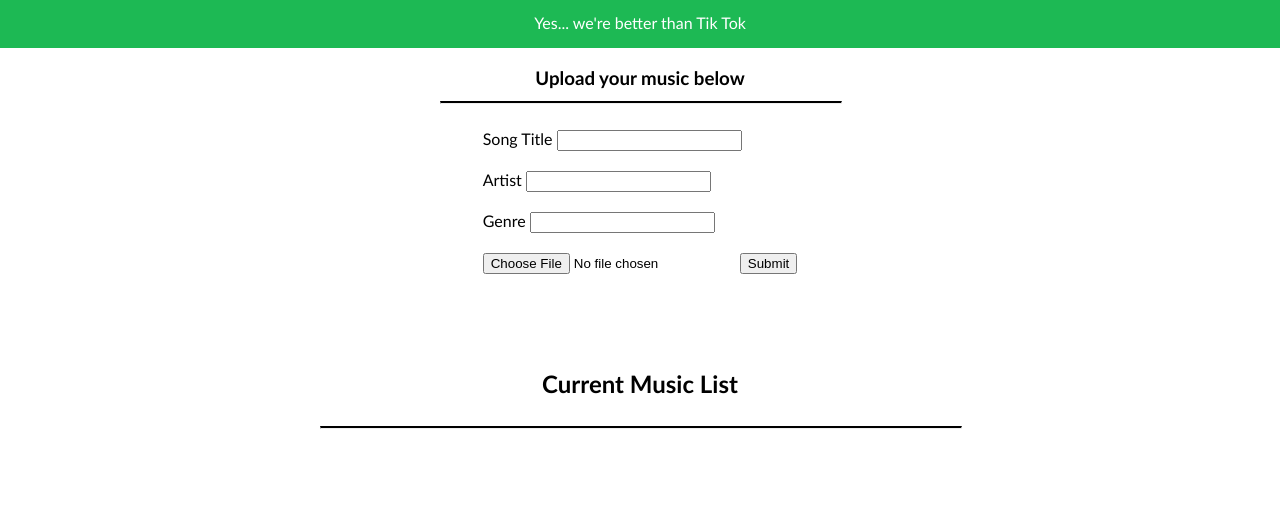
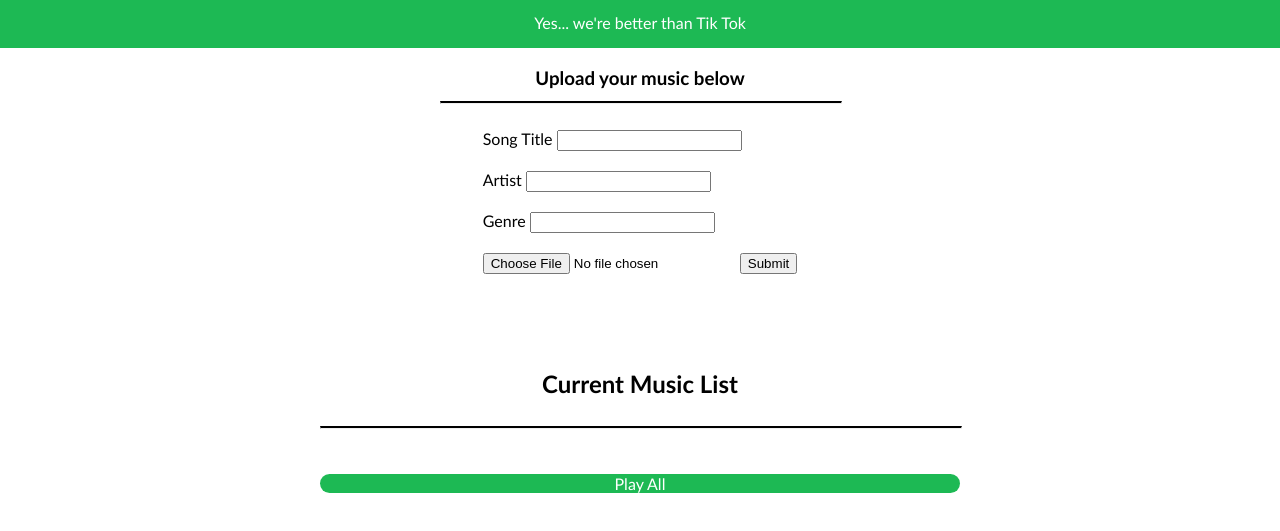
Before and after one commit to WistyDagel/Musicly, a website: page index.html in a window 1280 px wide. Shown: the part 63-594 px from the top of the page. Drawn offline with Linux system fonts and the light colour scheme.

Commit message:
play all button

```diff
--- a/css/style.css
+++ b/css/style.css
@@ -86,3 +86,10 @@ th {
     width: auto;
     height: auto;
 }
+
+#allButton{
+    background-color: #1DB954;
+    color: white;
+    border-radius: 10px;
+    margin-top: 20px;
+}
--- a/index.html
+++ b/index.html
@@ -30,6 +30,7 @@
             <h2>Current Music List</h2>
             <hr/>
             <table id="table"></table>
+            <div id="allButton" onclick="playAll()">Play All</div>
         </div>
     </div>
     <script src="./script.js"></script>
--- a/script.js
+++ b/script.js
@@ -102,3 +102,18 @@ let playAudio = (path, element) =>{
     }
     }
 }
+
+
+let index = 0;
+let playAll = () =>{
+    playButtons[index].click();
+
+    audio.addEventListener('ended', ()=>{
+        if(index<(playButtons.length)-1){
+            index++;
+            playAll();
+        } else{
+            index = 0;
+        }
+    })
+}
```
